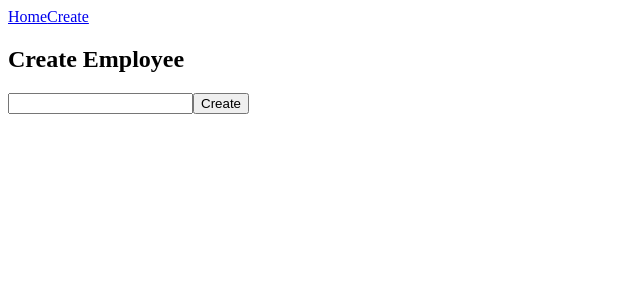
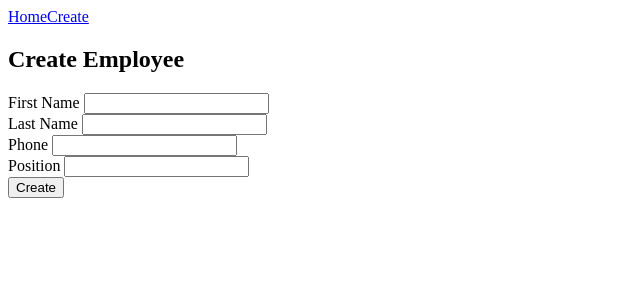
Before and after one commit to RamyaaU/FullStack-Angular-API, an Angular app in the folder FullStack-EmployeeManagementSystem/employee-management-app/: page /create in a window 1280 px wide. Shown: the top 300 px of the page, without its empty margins (0-640 px from the left). Built offline with nearby package versions, Linux system fonts and the light colour scheme.

Commit message:
handling error messages

```diff
--- a/FullStack-EmployeeManagementSystem/employee-management-app/src/app/employee-form/employee-form.component.html
+++ b/FullStack-EmployeeManagementSystem/employee-management-app/src/app/employee-form/employee-form.component.html
@@ -1,10 +1,33 @@
 <h2>Create Employee</h2>
 
+<div *ngIf="errorMessage != ' '">
+    {{errorMessage}}
+</div>
 
 <!-- creates a form -->
 <form (ngSubmit)="onSubmit()">
-    <!-- (ngSubmit)="onSubmit()" -- means when the form is submitted it calls the onsubmit function -->
-    <input type="text" name="firstName" [(ngModel)]="employee.firstName" />
-    <!-- [(ngModel)]="employee.firstName - whatever you input in the field it will update -->
+
+    <div>
+        <label>First Name </label>
+        <!-- (ngSubmit)="onSubmit()" -- means when the form is submitted it calls the onsubmit function -->
+        <input type="text" name="firstName" [(ngModel)]="employee.firstName" />
+        <!-- [(ngModel)]="employee.firstName - whatever you input in the field it will update -->
+    </div>
+
+    <div>
+        <label>Last Name </label>
+        <input type="text" name="lastName" [(ngModel)]="employee.lastName" />
+    </div>
+
+    <div>
+        <label>Phone </label>
+        <input type="text" name="phone" [(ngModel)]="employee.phone" />
+    </div>
+
+    <div>
+        <label>Position </label>
+        <input type="text" name="position" [(ngModel)]="employee.position" />
+    </div>
+
     <button type="submit">Create</button>
 </form>
--- a/FullStack-EmployeeManagementSystem/employee-management-app/src/app/employee-form/employee-form.component.ts
+++ b/FullStack-EmployeeManagementSystem/employee-management-app/src/app/employee-form/employee-form.component.ts
@@ -1,11 +1,17 @@
 import { Component } from '@angular/core';
 import { FormsModule } from '@angular/forms';
 import { Employee } from '../../model/employee';
+//import the service
+import { EmployeeService } from '../employee.service';
+import { response } from 'express';
+import { Router } from '@angular/router';
+import { CommonModule } from '@angular/common';
+
 
 @Component({
   selector: 'app-employee-form',
   standalone: true,
-  imports: [FormsModule],
+  imports: [FormsModule, CommonModule],
   templateUrl: './employee-form.component.html',
   styleUrl: './employee-form.component.css'
 })
@@ -20,8 +26,30 @@
     position: ''
   }
 
+  errorMessage : string = " ";
+
+  //inject the service in component's constructor
+  constructor(private employeeService : EmployeeService, private router : Router)
+  {
+  }
+
   //for the form submission this will be trigerred
   onSubmit()  : void {
     console.log(this.employee)
+
+    //use the service method in the component
+    this.employeeService.createEmployee(this.employee)
+    //subscribe((result) => console.log(result));
+    .subscribe({
+      //first of all subscribe is subscribing to create employee observable
+      //it can execute success or error
+      next: (response) => {
+        this.router.navigate(['/'])
+      },
+      error: (err) => {
+        console.error(err);
+        this.errorMessage = `Error : ${err.status} - ${err.message}`;
+      }
+    });
   }
 }
--- a/FullStack-EmployeeManagementSystem/employee-management-app/src/app/employee.service.ts
+++ b/FullStack-EmployeeManagementSystem/employee-management-app/src/app/employee.service.ts
@@ -21,4 +21,10 @@
     return this.http.get<Employee[]>(this.apiUrl)
   }
 
+  //a parameter employee is passed to take all the employee details
+  ////returns an Observable that allows you to handle the server's response when the employee is successfully created
+  createEmployee(employee: Employee): Observable<Employee>
+  {
+    return this.http.post<Employee>(this.apiUrl, employee);
+  }
 }
```
